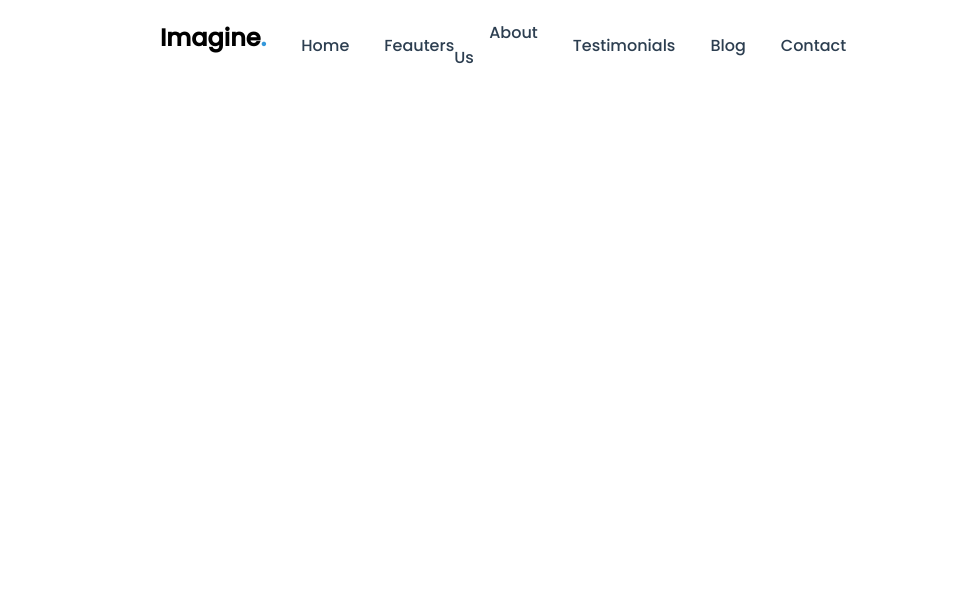
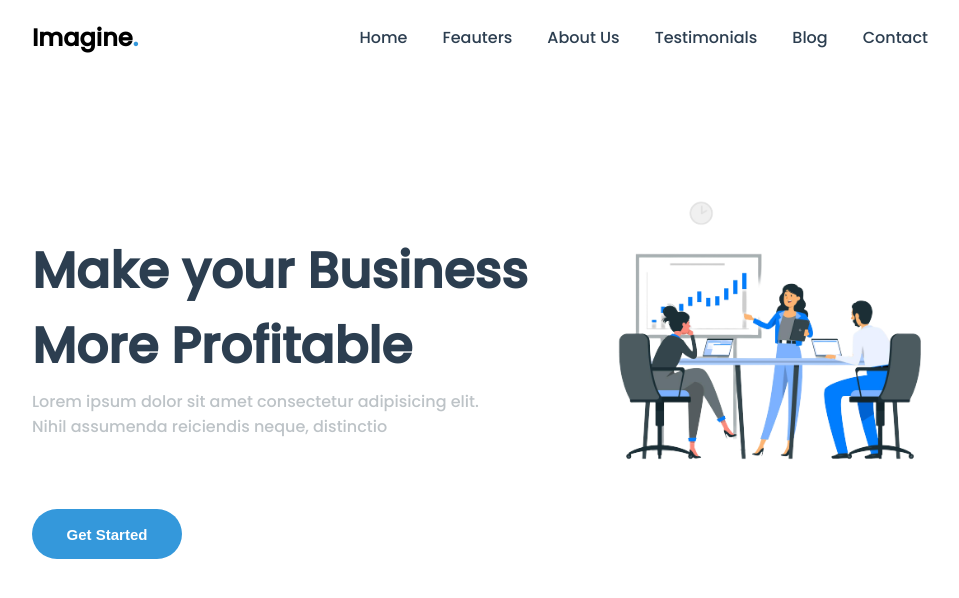
Before and after one commit to mahade925/imagine, a plain HTML site: page index.html in a window 1280 px wide. Shown: the whole page, without its empty margins (160-1119 px from the left). Drawn offline with Linux system fonts and the light colour scheme.

Commit message:
content created

```diff
--- a/index.html
+++ b/index.html
@@ -29,7 +29,17 @@
     </header>
 
     <main>
-
+        <!-- contents -->
+        <div class="container">
+            <div class="content">
+                <h1>Make your Business <br> More Profitable</h1>
+                <p>Lorem ipsum dolor sit amet consectetur adipisicing elit. <br> Nihil assumenda reiciendis neque, distinctio</p>
+                <button>Get Started</button>
+            </div>
+            <div class="image">
+                <img src="images/5490520-removebg-preview.png" alt="">
+            </div>
+        </div>
     </main>
 </body>
 </html>
--- a/styles/style.css
+++ b/styles/style.css
@@ -1,5 +1,6 @@
 /* fonts */
 @import url('https://fonts.googleapis.com/css2?family=Poppins:wght@500&display=swap');
+@import url('https://fonts.googleapis.com/css2?family=Josefin+Sans:wght@500&display=swap');
 
 /* common styles */
 * {
@@ -13,7 +14,7 @@ body {
 }
 
 .container {
-    width: 50%;
+    width: 70%;
     display: flex;
     justify-content: space-between;
     margin: 0 auto;
@@ -32,6 +33,7 @@ ul {
 }
 li {
     list-style: none;
+    transition: 1s;
 }
 li a {
     color: #2c3e50;
@@ -44,3 +46,41 @@ li a:hover {
     color: #3498db;
     transition: 1s ease-in-out;
 }
+
+/* contents styles */
+.content {
+    transition: 1s;
+    margin-top: 20%;
+}
+.content h1 {
+    color: #2c3e50;
+    font-size: 50px;
+    margin-bottom: 5px;
+}
+.content p {
+    color: #bdc3c7;
+    margin-bottom: 70px;
+}
+.content button {
+    width: 150px;
+    height: 50px;
+    border-radius: 50px;
+    border: none;
+    font-weight: 700;
+    cursor: pointer;
+    color: white;
+    font-size: 15px;
+    background: #3498db;
+
+}
+.content button:hover {
+    box-shadow: rgba(50, 50, 93, 0.25) 0px 50px 100px -20px, rgba(0, 0, 0, 0.3) 0px 30px 60px -30px;
+}
+.image {
+    width: 40%;
+}
+.image img {
+    transition: 1s;
+    margin-top: 60px;
+    width: 115%;
+}
```
